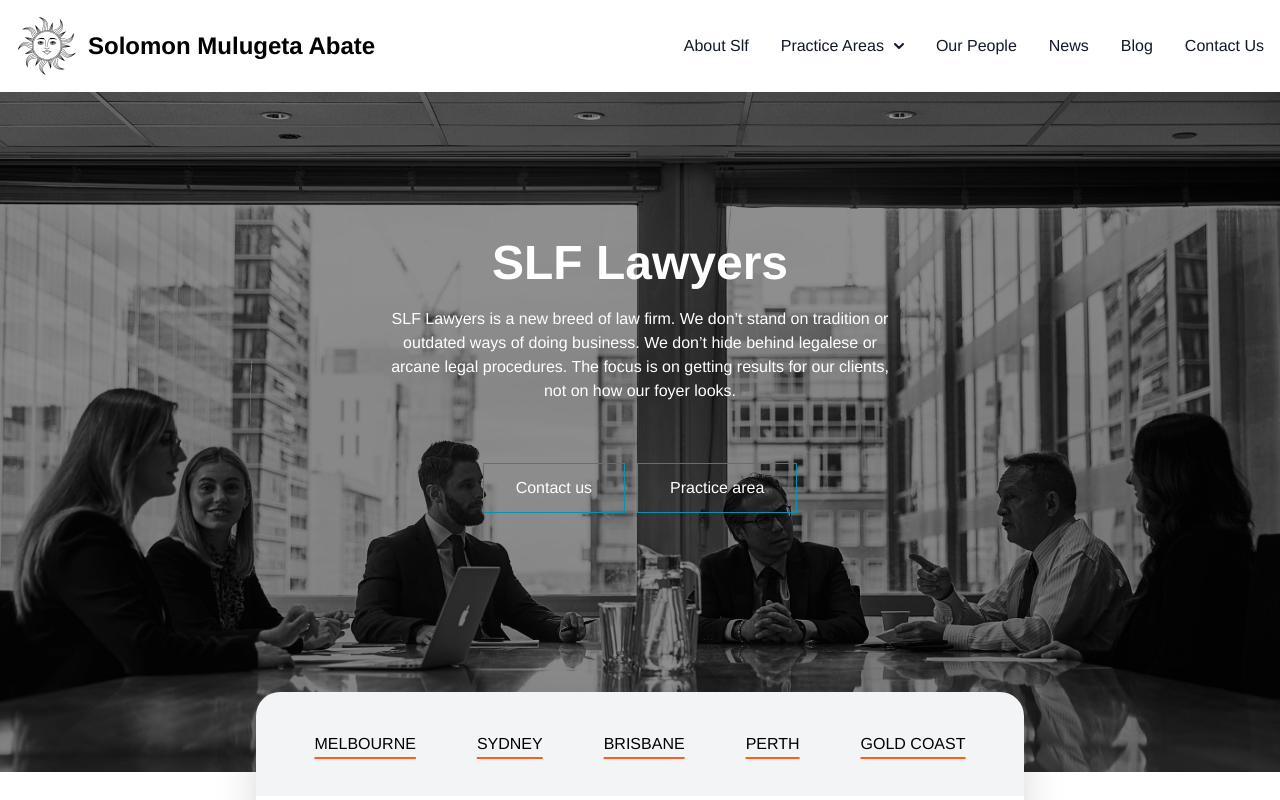
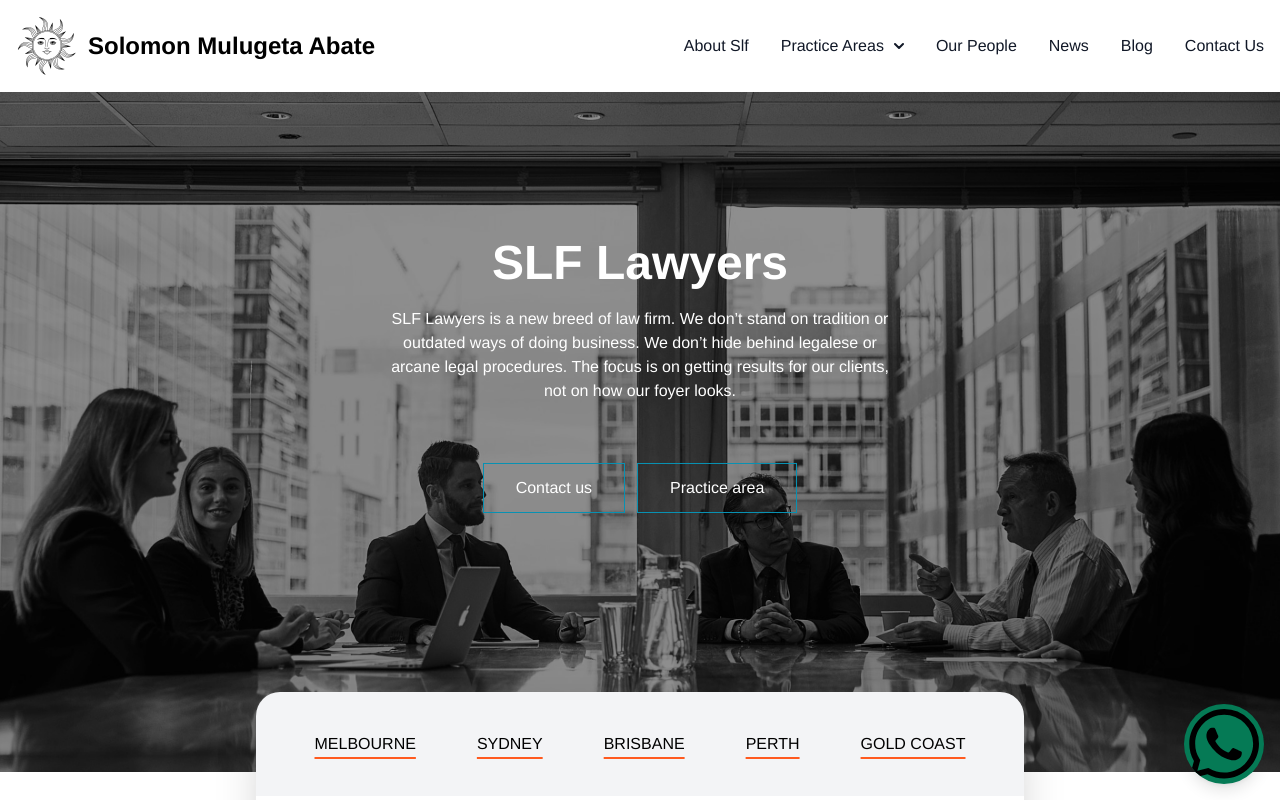
Before and after one commit to abenooo/lawyer_public_site, a Next.js app: page / in a window 1280 px wide. Shown: the top 800 px of the page. Built offline with nearby package versions, Linux system fonts and the light colour scheme; no server answers.

Commit message:
Add what's up in everypage

```diff
--- a/pages/_app.js
+++ b/pages/_app.js
@@ -4,15 +4,21 @@ import MyNavbar from "@/components/navbar";
 import Hero from "@/components/Hero";
 import { useRouter } from "next/router";
 import Footer from "@/components/Footer";
-
+import { IoLogoWhatsapp } from "react-icons/io5";
 export default function App({ Component, pageProps }) {
   const router = useRouter();
   const isHomePage = router.pathname === "/";
-
+  const phoneNumber = "+251910979060"; // Replace 'YourPhoneNumber' with your actual number
+  const message = encodeURIComponent("Hello, I'm interested in your services!");
   return (
     <>
       <MyNavbar />
       {isHomePage && <Hero />}
+      <div className="fixed bottom-0 right-0 mb-4 mr-4">
+            <a href={`https://wa.me/${phoneNumber}?text=${message}`} target="_blank" rel="noopener noreferrer">
+                <IoLogoWhatsapp className="h-20 w-20 bg-green-600 rounded-full shadow-lg hover:bg-green-700" />
+            </a>
+        </div>
       <Component {...pageProps} />
       <Footer />
     </>
```
